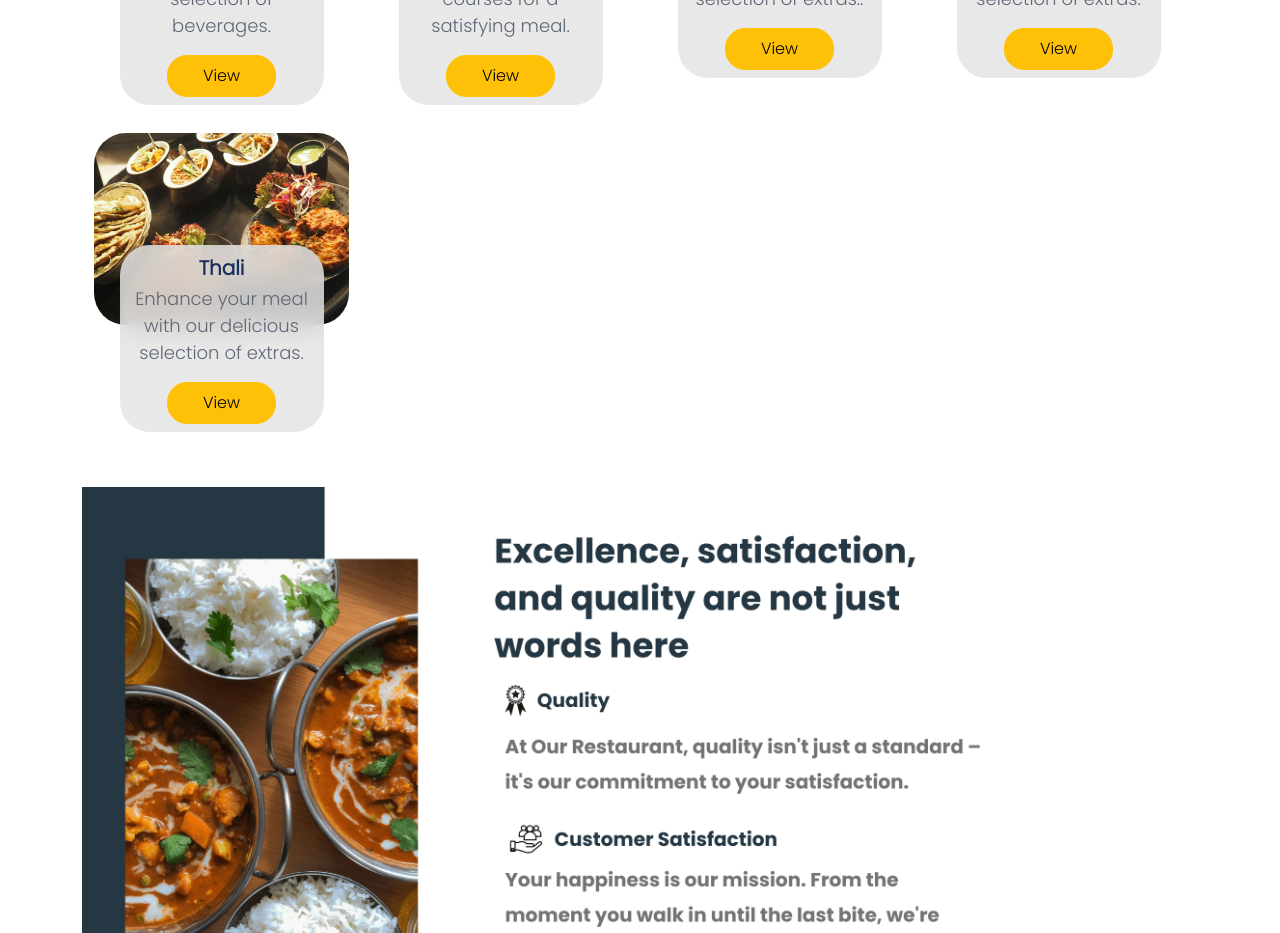
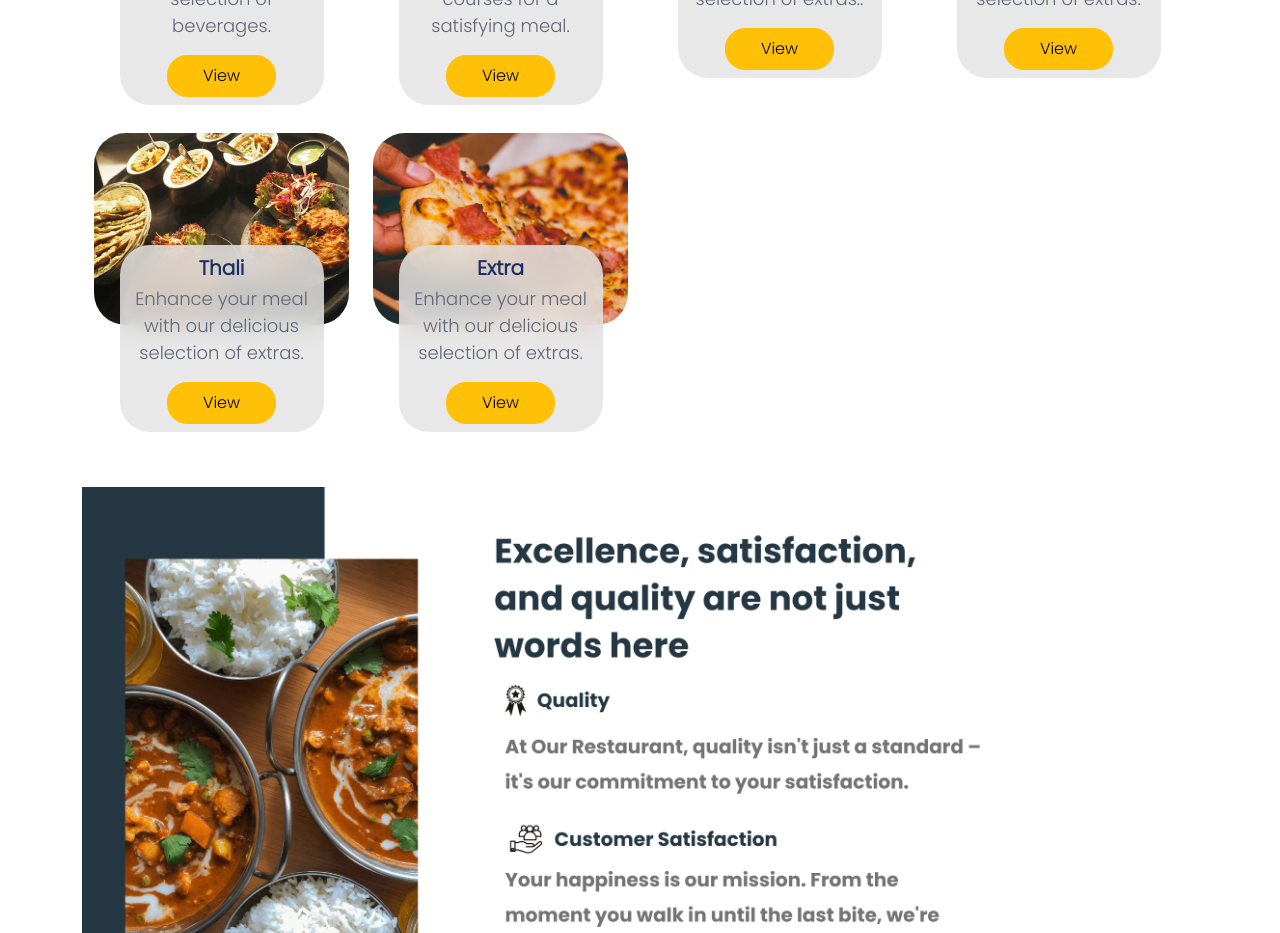
Before and after one commit to guptaarth87/maabaglamukhirestaurant, a React (Vite) app: page / in a window 1280 px wide. Shown: the part 1260-2193 px from the top of the page. Built offline with nearby package versions, Linux system fonts and the light colour scheme; no server answers.

Commit message:
frontend

```diff
--- a/src/Components/Gallary/GallaryTabComponent.jsx
+++ b/src/Components/Gallary/GallaryTabComponent.jsx
@@ -1,5 +1,6 @@
 import React, { useState } from 'react';
 import Img2 from '../../assets/Carousel_Img/2.jpg';
+
 import FastFood from '../../assets/Category_Img/Fast Food.jpg';
 import './GallaryTabComponent.css';
 const GallaryTabComponent = () => {
--- a/src/Components/MenuComponent/MenuComponent1.jsx
+++ b/src/Components/MenuComponent/MenuComponent1.jsx
@@ -45,6 +45,7 @@ const MenuComponent1 = ({ menu }) => {
   // const [categoryImg , setCategoryImg] = useState([])
   const arrayImage = {
     "Beverages": Beverages,
+    "Extra": FastFood,
     "Cold Drinks": ColdDrinks,
     "Desserts": Desserts,
     "Fast Food": FastFood,
--- a/src/Components/ProductCategoryDisplay/ProductCategoryDisplay.jsx
+++ b/src/Components/ProductCategoryDisplay/ProductCategoryDisplay.jsx
@@ -8,6 +8,7 @@ import MainCourse from '../../assets/Category_Img/Main Course.jpg';
 import SouthIndian from '../../assets/Category_Img/South Indian.jpg';
 import Starters from '../../assets/Category_Img/Starters.jpg';
 import Thali from '../../assets/Category_Img/Thali.jpg';
+import Extra from '../../assets/Category_Img/Fast Food.jpg';
 
 import './ProductCategoryDisplay.css';
 import { Col } from 'react-bootstrap';
@@ -78,6 +79,13 @@ export default function ProductCategoryDisplay() {
         link : ""
 
       },
+      {
+        image : Extra,
+        heading : "Extra" ,
+        description : "Enhance your meal with our delicious selection of extras.",
+        link : ""
+
+      }
     ]
   return (
     <>
```
Also changed, not shown: src/assets/Ambiance_Img/2.jpg (added), src/assets/Food_Img/2.jpg (added).
